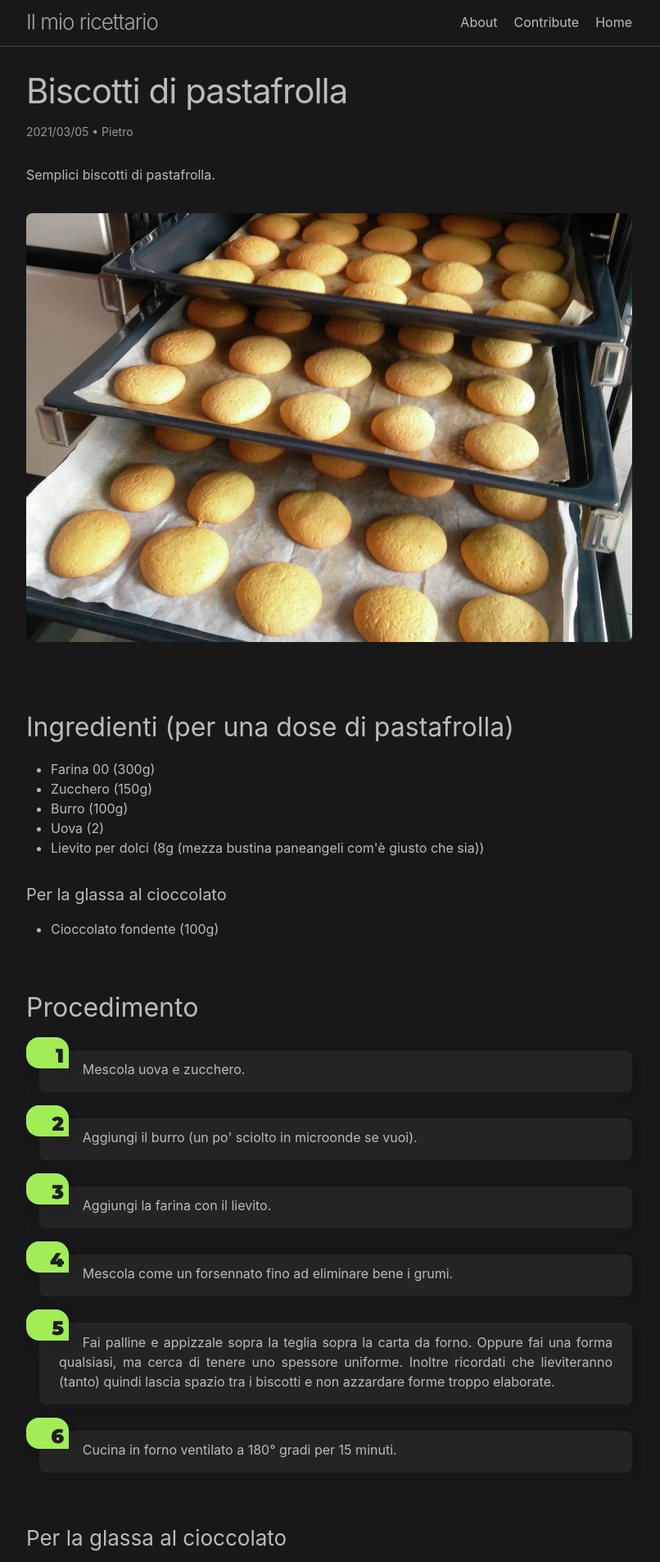
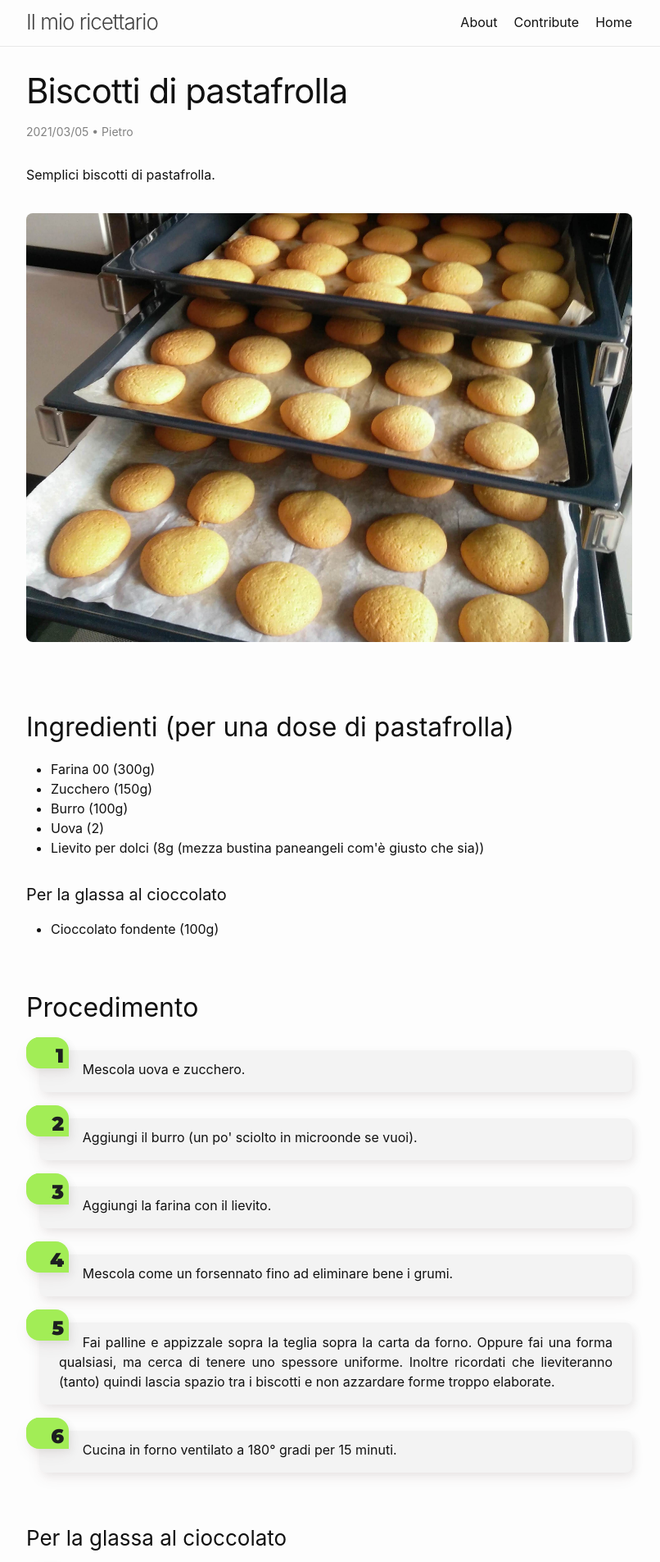
Before and after one commit to Pitrified/cookbook, a Jekyll site: the page built from ghpages/_posts/dolci/2021-03-05-biscotti_pastafrolla.md, in a window 1280 px wide. Shown: the top 1905 px of the page at 82% size, without its empty margins (238-1044 px from the left). Built offline with Jekyll 4.4.1, drawn with Linux system fonts in a browser that asks for light colours.

```diff
--- a/ghpages/_config.yml
+++ b/ghpages/_config.yml
@@ -42,8 +42,8 @@ defaults:
 minima:
   # date_format: "%b %-d, %Y"
   date_format: "%Y/%m/%d"
-  # skin: classic
-  skin: dark
+  skin: classic
+  # skin: dark
 
 # If you want to link only specific pages in your header, uncomment
 # this and add the path to the pages in order as they should show up
```
Also changed, not shown: ghpages/_posts/dolci/2021-03-05-biscotti_pastafrolla.md (+3 -0 lines), ghpages/assets/images/dolcetti_pastafrolla_02.jpg (added).
